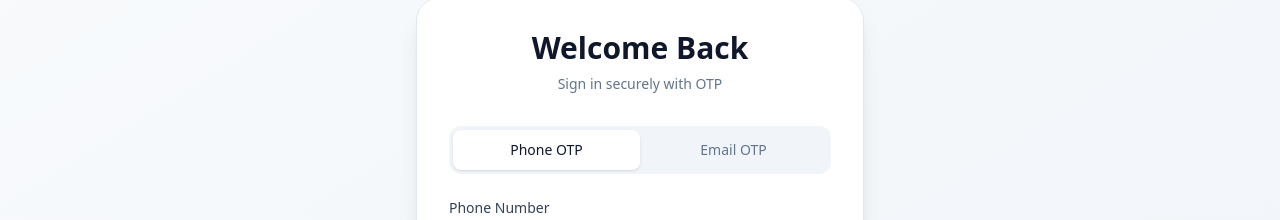
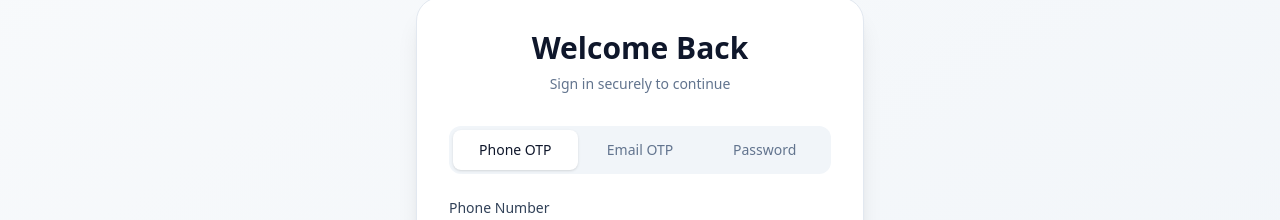
Before and after one commit to bkbimal250/infodocs, a React (Vite) app in the folder Client/: page /login in a window 1280 px wide. Shown: the part 269-489 px from the top of the page. Built offline with nearby package versions, Linux system fonts and the light colour scheme; no server answers.

Commit message:
login fix

```diff
--- a/Client/src/pages/auth/Login.jsx
+++ b/Client/src/pages/auth/Login.jsx
@@ -8,6 +8,8 @@ const Login = () => {
   const [formData, setFormData] = useState({
     phone_number: '',
     email: '',
+    usernameOrEmail: '',
+    password: '',
     otp: '',
   });
   const [loading, setLoading] = useState(false);
@@ -29,7 +31,7 @@ const Login = () => {
     setLoginMethod(method);
     setOtpSent(false);
     setError(null);
-    setFormData((prev) => ({ ...prev, otp: '' }));
+    setFormData((prev) => ({ ...prev, otp: '', password: '' }));
   };
 
   const getActiveIdentifier = () => {
@@ -52,9 +54,9 @@ const Login = () => {
     }
   };
 
-  const finishLogin = async (response) => {
+  const finishLogin = async (response, failureMessage = 'Login failed. Please try again.') => {
     if (response.data.message !== 'Login successful') {
-      setError('Login failed. Please check the OTP and try again.');
+      setError(failureMessage);
       return;
     }
 
@@ -79,6 +81,40 @@ const Login = () => {
     } catch (profileErr) {
       console.error('Error fetching profile after login:', profileErr);
       setError('Verification failed. Please refresh and try again.');
+    }
+  };
+
+  const handlePasswordLogin = async (e) => {
+    e.preventDefault();
+    setLoading(true);
+    setError(null);
+
+    const identifier = formData.usernameOrEmail.trim();
+    const password = formData.password;
+
+    if (!identifier) {
+      setError('Please enter your email or username');
+      setLoading(false);
+      return;
+    }
+
+    if (!password) {
+      setError('Please enter your password');
+      setLoading(false);
+      return;
+    }
+
+    try {
+      const credentials = identifier.includes('@')
+        ? { email: identifier, password }
+        : { username: identifier, password };
+      const response = await authApi.login(credentials);
+
+      await finishLogin(response, 'Login failed. Please check your email or username and password.');
+    } catch (err) {
+      setError(getErrorMessage(err, 'Login failed. Please check your email or username and password.'));
+    } finally {
+      setLoading(false);
     }
   };
 
@@ -151,7 +187,7 @@ const Login = () => {
               otp,
             });
 
-      await finishLogin(response);
+      await finishLogin(response, 'Login failed. Please check the OTP and try again.');
     } catch (err) {
       setError(getErrorMessage(err, 'Login failed. Please try again.'));
     } finally {
@@ -171,7 +207,7 @@ const Login = () => {
         <div className="bg-white rounded-3xl shadow-xl border border-slate-200 p-8">
           <div className="mb-8 text-center">
             <h1 className="text-3xl font-bold text-slate-900">Welcome Back</h1>
-            <p className="text-slate-500 mt-2 text-sm">Sign in securely with OTP</p>
+            <p className="text-slate-500 mt-2 text-sm">Sign in securely to continue</p>
           </div>
 
           {error && (
@@ -200,9 +236,56 @@ const Login = () => {
             >
               Email OTP
             </button>
+
+            <button
+              type="button"
+              onClick={() => switchMethod('password')}
+              className={`flex-1 py-2.5 rounded-lg text-sm font-medium transition-all ${
+                loginMethod === 'password' ? 'bg-white shadow text-slate-900' : 'text-slate-500'
+              }`}
+            >
+              Password
+            </button>
           </div>
 
-          <form onSubmit={otpSent ? handleLogin : handleRequestOTP} className="space-y-5">
+          <form
+            onSubmit={loginMethod === 'password' ? handlePasswordLogin : otpSent ? handleLogin : handleRequestOTP}
+            className="space-y-5"
+          >
+            {loginMethod === 'password' ? (
+              <>
+                <div>
+                  <label className="block text-sm font-medium text-slate-700 mb-2">Email or Username</label>
+
+                  <input
+                    type="text"
+                    name="usernameOrEmail"
+                    value={formData.usernameOrEmail}
+                    onChange={handleInputChange}
+                    placeholder="Enter email or username"
+                    required
+                    autoComplete="username"
+                    className="w-full h-12 px-4 rounded-xl border border-slate-300 focus:border-black focus:ring-0 outline-none transition-all"
+                  />
+                </div>
+
+                <div>
+                  <label className="block text-sm font-medium text-slate-700 mb-2">Password</label>
+
+                  <input
+                    type="password"
+                    name="password"
+                    value={formData.password}
+                    onChange={handleInputChange}
+                    placeholder="Enter password"
+                    required
+                    autoComplete="current-password"
+                    className="w-full h-12 px-4 rounded-xl border border-slate-300 focus:border-black focus:ring-0 outline-none transition-all"
+                  />
+                </div>
+              </>
+            ) : (
+              <>
                 <div>
                   <label className="block text-sm font-medium text-slate-700 mb-2">{activeLabel}</label>
 
@@ -241,16 +324,18 @@ const Login = () => {
                     </p>
                   </div>
                 )}
+              </>
+            )}
 
             <button
               type="submit"
               disabled={loading}
               className="w-full h-12 rounded-xl bg-black text-white font-medium hover:opacity-90 transition-all disabled:opacity-50"
             >
-              {loading ? 'Processing...' : otpSent ? 'Verify OTP' : 'Send OTP'}
+              {loading ? 'Processing...' : loginMethod === 'password' ? 'Login' : otpSent ? 'Verify OTP' : 'Send OTP'}
             </button>
 
-            {otpSent && (
+            {loginMethod !== 'password' && otpSent && (
               <button
                 type="button"
                 onClick={() => {
```
Lines whose indentation alone changed are shown as unchanged.
